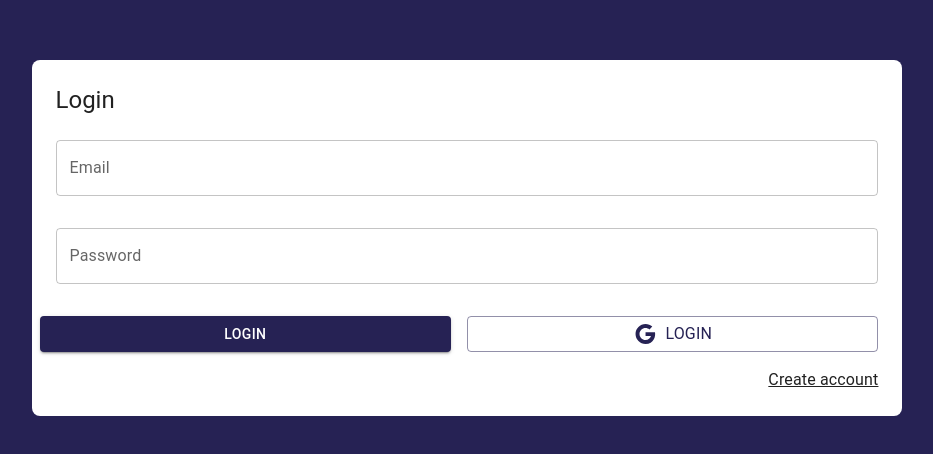
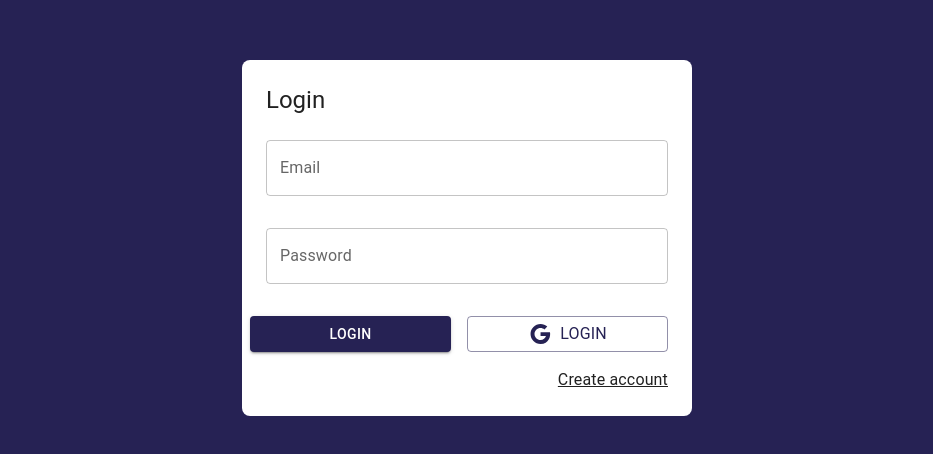
Before and after one commit to usuarioMan/journal-app, a React (Vite) app: page /auth/login in a window 1280 px wide. Shown: the part 162-616 px from the top of the page, without its empty margins (173-1106 px from the left). Built offline with nearby package versions, Linux system fonts and the light colour scheme.

Commit message:
Create AuthLayout for the login page.

```diff
--- /dev/null
+++ b/src/auth/layout/AuthLayout.jsx
@@ -0,0 +1,42 @@
+import {
+  Grid,
+  Typography,
+  TextField,
+  Button,
+  Link as MLink,
+} from "@mui/material";
+
+export const AuthLayout = ({ children, title = "" }) => {
+  return (
+    <Grid
+      container
+      spacing={0}
+      direction="column"
+      alignItems="center"
+      justifyContent="center"
+      sx={{
+        backgroundColor: "primary.main",
+        minHeight: "100vh",
+        p: 4,
+      }}
+    >
+      <Grid
+        item
+        className="box-shadow"
+        xs={12} // Cambié xs={3} a xs={12}
+        md={6} // Añadí un tamaño para pantallas medianas
+        sx={{
+          width: { sm: 450 },
+          backgroundColor: "white",
+          padding: 3,
+          borderRadius: 2,
+        }}
+      >
+        <Typography variant="h5" sx={{ mb: 1 }}>
+          {title}
+        </Typography>
+        {children}
+      </Grid>
+    </Grid>
+  );
+};
--- a/src/auth/layout/index.js
+++ b/src/auth/layout/index.js
@@ -0,0 +1 @@
+export * from "./AuthLayout.jsx";
--- a/src/auth/pages/LoginPage.jsx
+++ b/src/auth/pages/LoginPage.jsx
@@ -7,32 +7,11 @@ import {
 } from "@mui/material";
 import { Google } from "@mui/icons-material";
 import { Link } from "react-router-dom";
+import { AuthLayout } from "../layout";
 export const LoginPage = () => {
   return (
     <>
-      <Grid
-        container
-        spacing={0}
-        direction="column"
-        alignItems="center"
-        justifyContent="center"
-        sx={{
-          backgroundColor: "primary.main",
-          minHeight: "100vh",
-          p: 4,
-        }}
-      >
-        <Grid
-          item
-          className="box-shadow"
-          xs={12} // Cambié xs={3} a xs={12}
-          md={6} // Añadí un tamaño para pantallas medianas
-          sx={{ backgroundColor: "white", padding: 3, borderRadius: 2 }}
-        >
-          <Typography variant="h5" sx={{ mb: 1 }}>
-            Login
-          </Typography>
-
+      <AuthLayout title="Login">
         <form action="">
           <Grid container spacing={2}>
             <Grid item xs={12} sx={{ mt: 2 }}>
@@ -82,8 +61,7 @@ export const LoginPage = () => {
             </Grid>
           </Grid>
         </form>
-        </Grid>
-      </Grid>
+      </AuthLayout>
     </>
   );
 };
```
Lines whose indentation alone changed are shown as unchanged.
